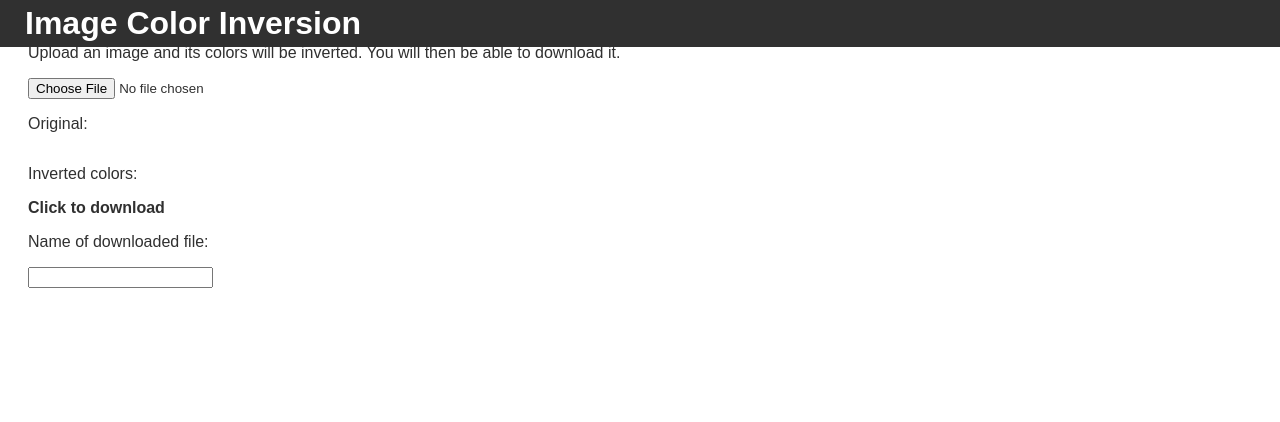
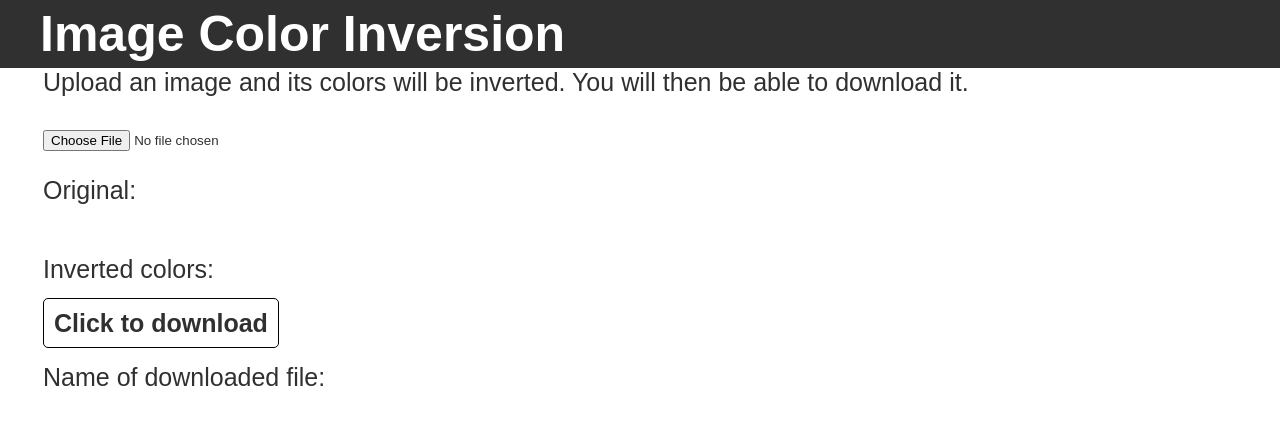
Before and after one commit to kylejlin/color-inversion, a plain HTML site: page index.html in a window 1280 px wide. Shown: the top 422 px of the page. Drawn offline with Linux system fonts and the light colour scheme.

Commit message:
Update styles.css

```diff
--- a/styles.css
+++ b/styles.css
@@ -3,6 +3,7 @@ html, body {
   background-color: white;
   color: #303030;
   padding: 10px;
+  font-size: 125%;
 }
 
 h1 {
@@ -11,7 +12,7 @@ h1 {
 
   margin: 0;
   padding: 0;
-  padding-left: 25px;
+  padding-left: 40px;
   padding-top: 5px;
   padding-bottom: 5px;
   border: 0;
@@ -23,9 +24,16 @@ h1 {
   width: 100%;
 }
 
+#main-body {
+  padding: 15px;
+}
+
 a {
   text-decoration: none;
   font-weight: bold;
+  border: black solid 1px;
+  border-radius: 5px;
+  padding: 10px;
 }
 
 img {
```
